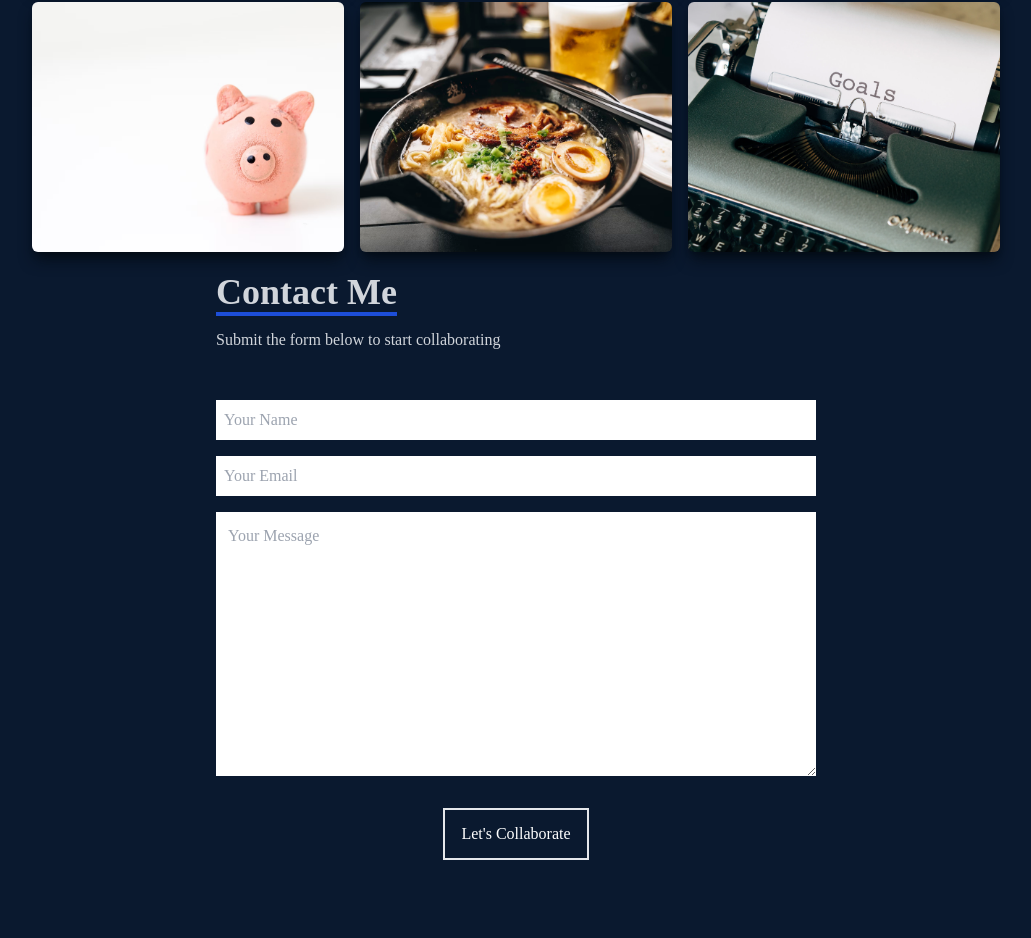
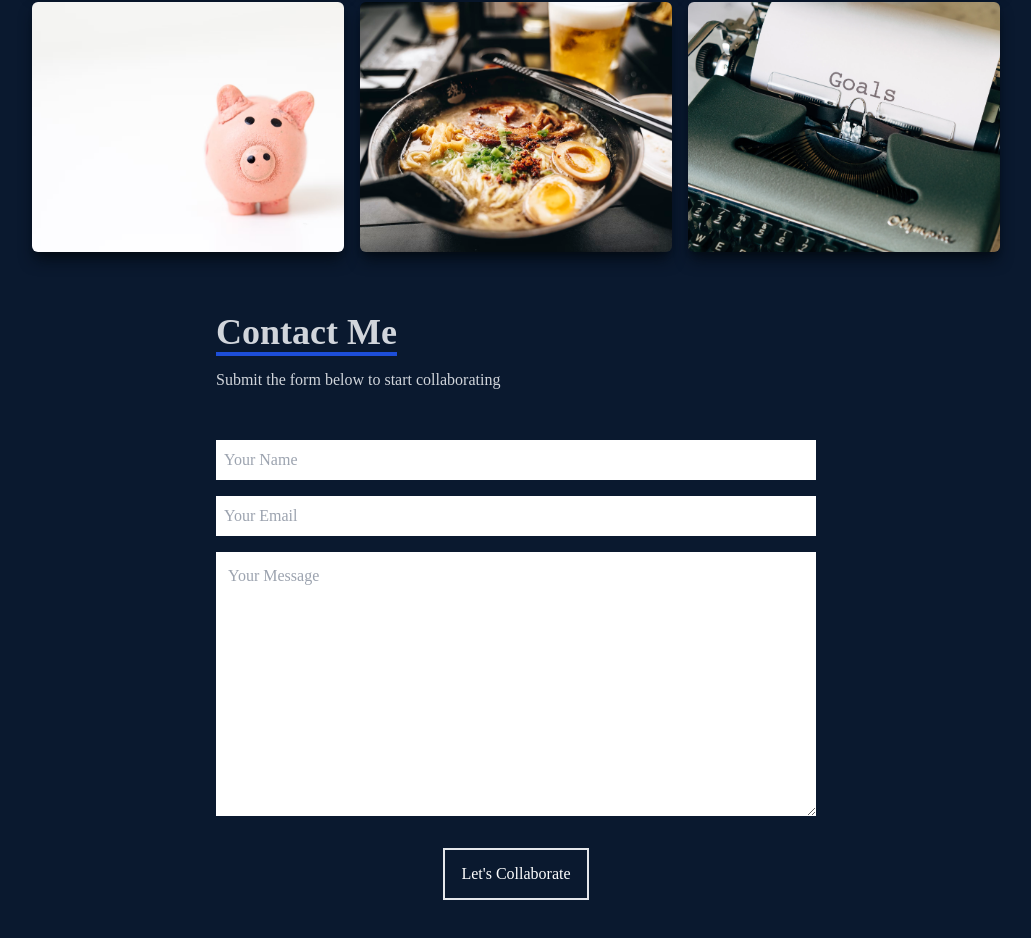
Before and after one commit to brigitabi/MyPortfolioWebsite, a React (Create React App) app: page / in a window 1280 px wide. Shown: the part 2218-3156 px from the top of the page, without its empty margins (124-1155 px from the left). Built offline with nearby package versions, Linux system fonts and the light colour scheme; no server answers; the database is empty.

Commit message:
more styling :)

```diff
--- a/src/components/Contact.jsx
+++ b/src/components/Contact.jsx
@@ -2,7 +2,7 @@ import React from 'react'
 
 const Contact = () => {
   return (
-    <div name='contact' className='w-full h-screen bg-[#0a192f] flex justify-center items-center p-4 '>
+    <div name='contact' className='w-full h-screen bg-[#0a192f] flex justify-center items-center p-4 lg:pt-24'>
         <form method='POST' action="https://getform.io/f/e2ce95c0-4077-489b-b259-19925fb31a06" className='flex flex-col max-w-[600px] w-full'>
             <div className='pb-8'>
                 <p className='text-4xl font-bold inline border-b-4 border-blue-700 text-gray-300'>Contact Me</p>
@@ -11,7 +11,7 @@ const Contact = () => {
             <input className='bg-[white] p-2' type="text" placeholder='Your Name' name='name' />
             <input className='my-4 p-2 bg-[white]' type="email" placeholder='Your Email' name='email' />
             <textarea className='bg-[white] p-3' name="message" rows="10" placeholder='Your Message'></textarea>
-            <button className='text-white border-2 hover:border-blue-950 hover:text-white px-4 py-3 my-8 mx-auto flex items-center'>Let's Collaborate</button>
+            <button className='text-white border-2 hover:bg-white hover:text-[darkblue] px-4 py-3 my-8 mx-auto flex items-center'>Let's Collaborate</button>
         </form>
     </div>
   )
```
